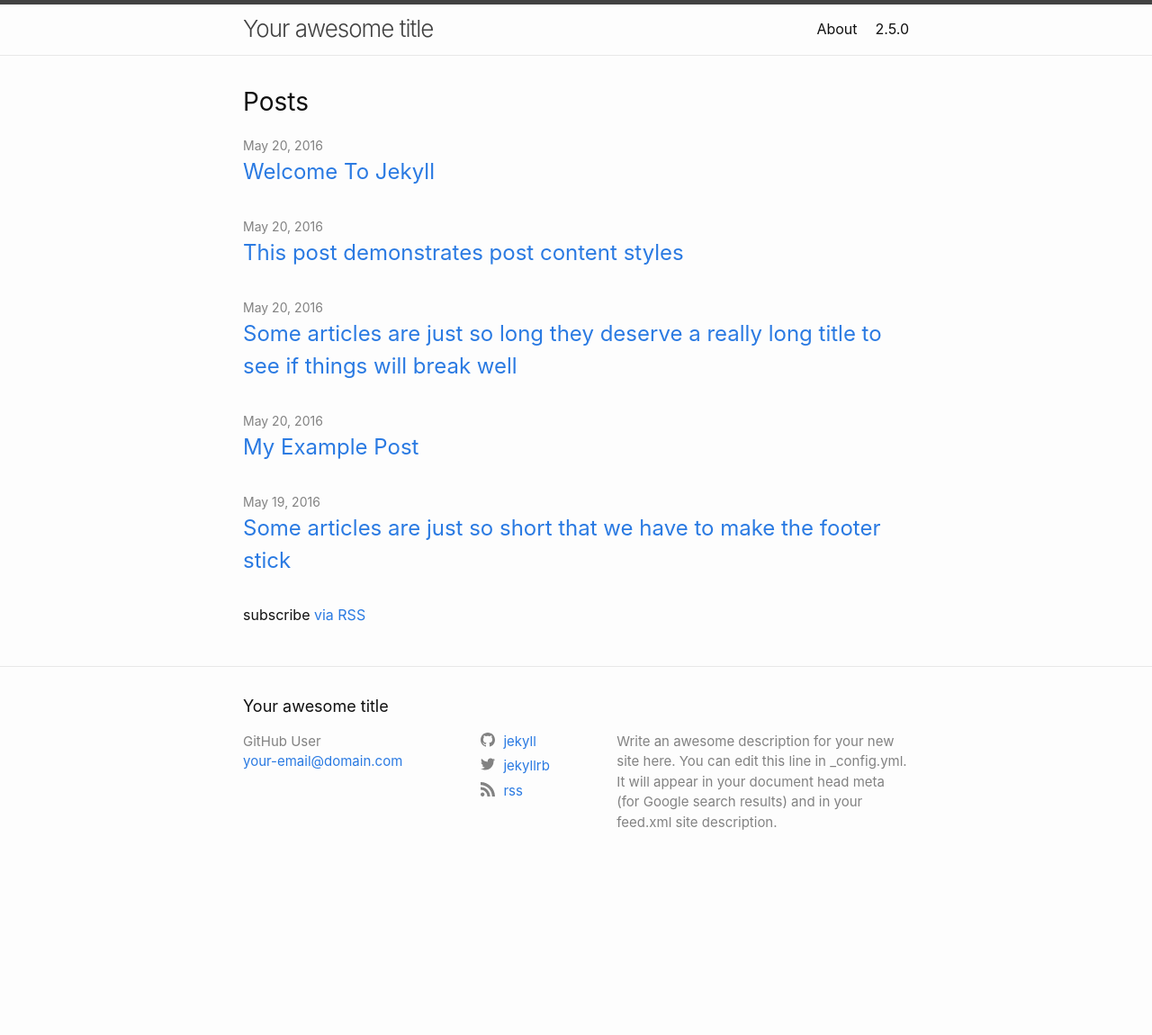
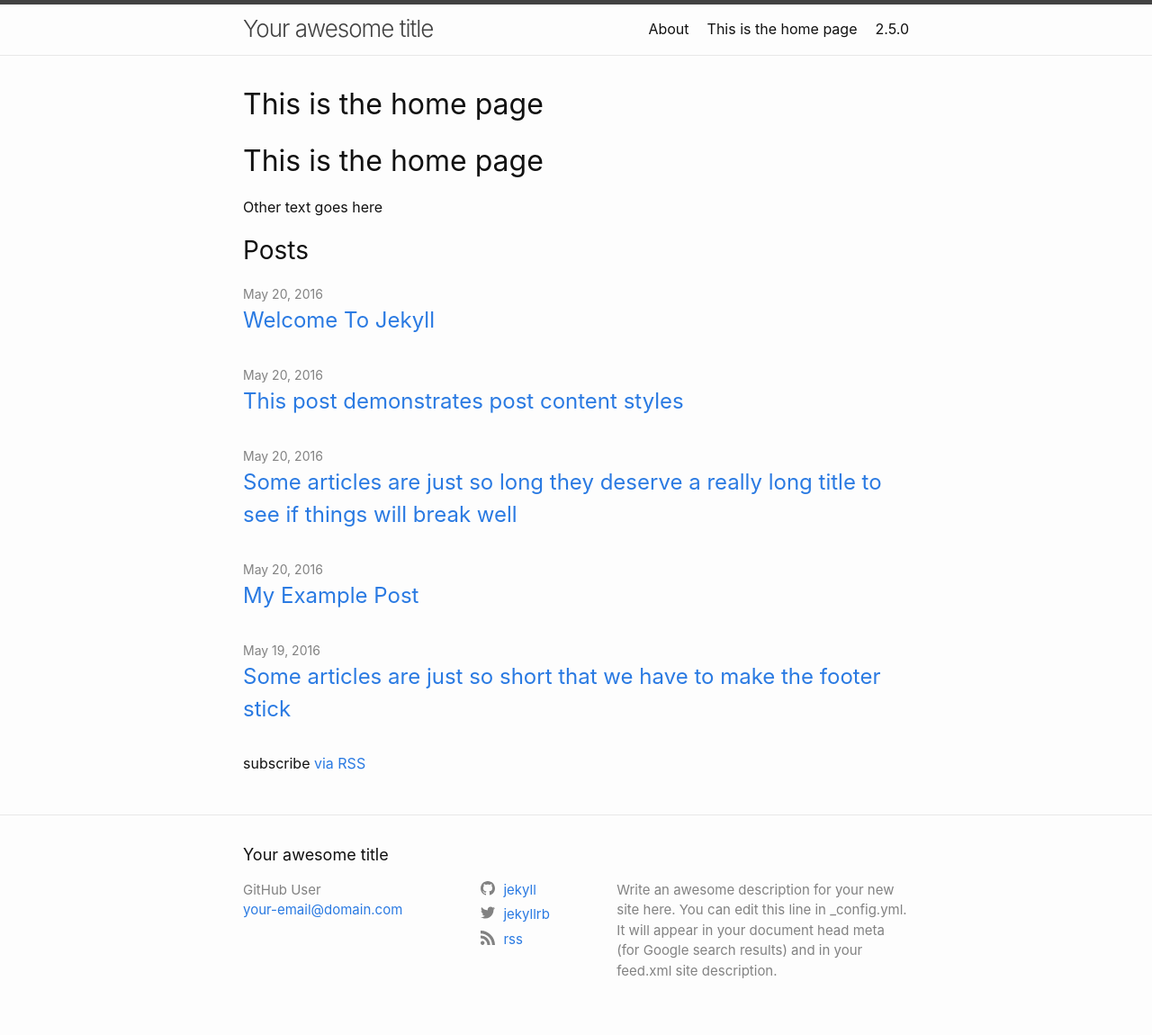
Before and after one commit to rbelnap/pages-test, a Jekyll site: the page built from index.md, in a window 1280 px wide. Shown: the whole page at 90% size. Built offline with Jekyll 4.4.1, drawn with Linux system fonts in a browser that asks for light colours; our own code applies the rules of GitHub Pages for plain Markdown files; before the commit the page ends 985 px from its top, so only the background shows below that.

Commit message:
add home page

```diff
--- a/index.md
+++ b/index.md
@@ -7,3 +7,7 @@
 #
 layout: home
 ---
+
+# This is the home page
+
+Other text goes here
```
